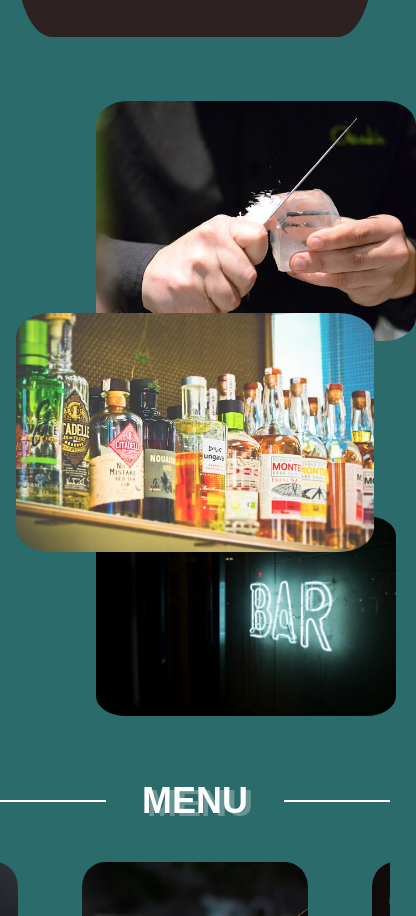
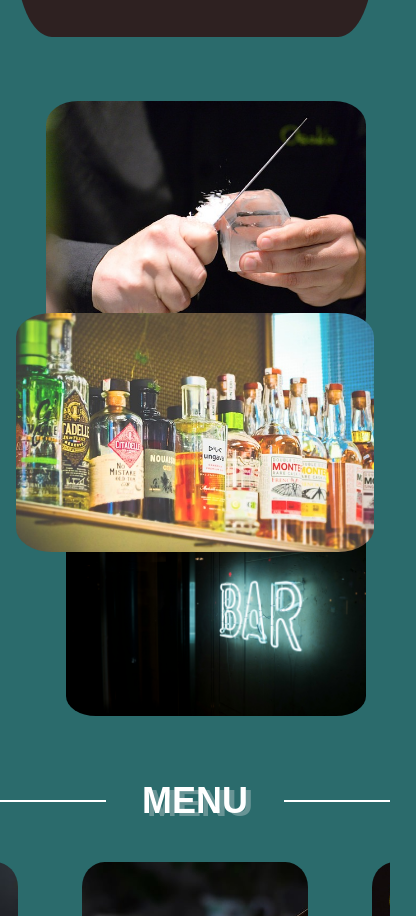
Before and after one commit to Sora010511/Nest_Nook, a plain HTML site: page index.html in a window 390 px wide. Shown: the part 1944-2860 px from the top of the page, 416 px wide, since content can reach past the window. Drawn offline with nearby package versions, Linux system fonts and the light colour scheme; some packages are replaced by stand-ins of ours; files that its build step writes are made by us from their sources; files whose address does not match are found by name.

Commit message:
Update style.css

```diff
--- a/css/style.css
+++ b/css/style.css
@@ -506,13 +506,13 @@ responsive
         width: 100%;
     }
     .img1{
-        margin-left: 80px;
+        margin-left: 30px;
     }
     .img2{
         width: 100%;
     }
     .img3{
-        margin-left: 80px;
+        margin-left: 50px;
     }
     /* food-menu */
     .slider img {
```
